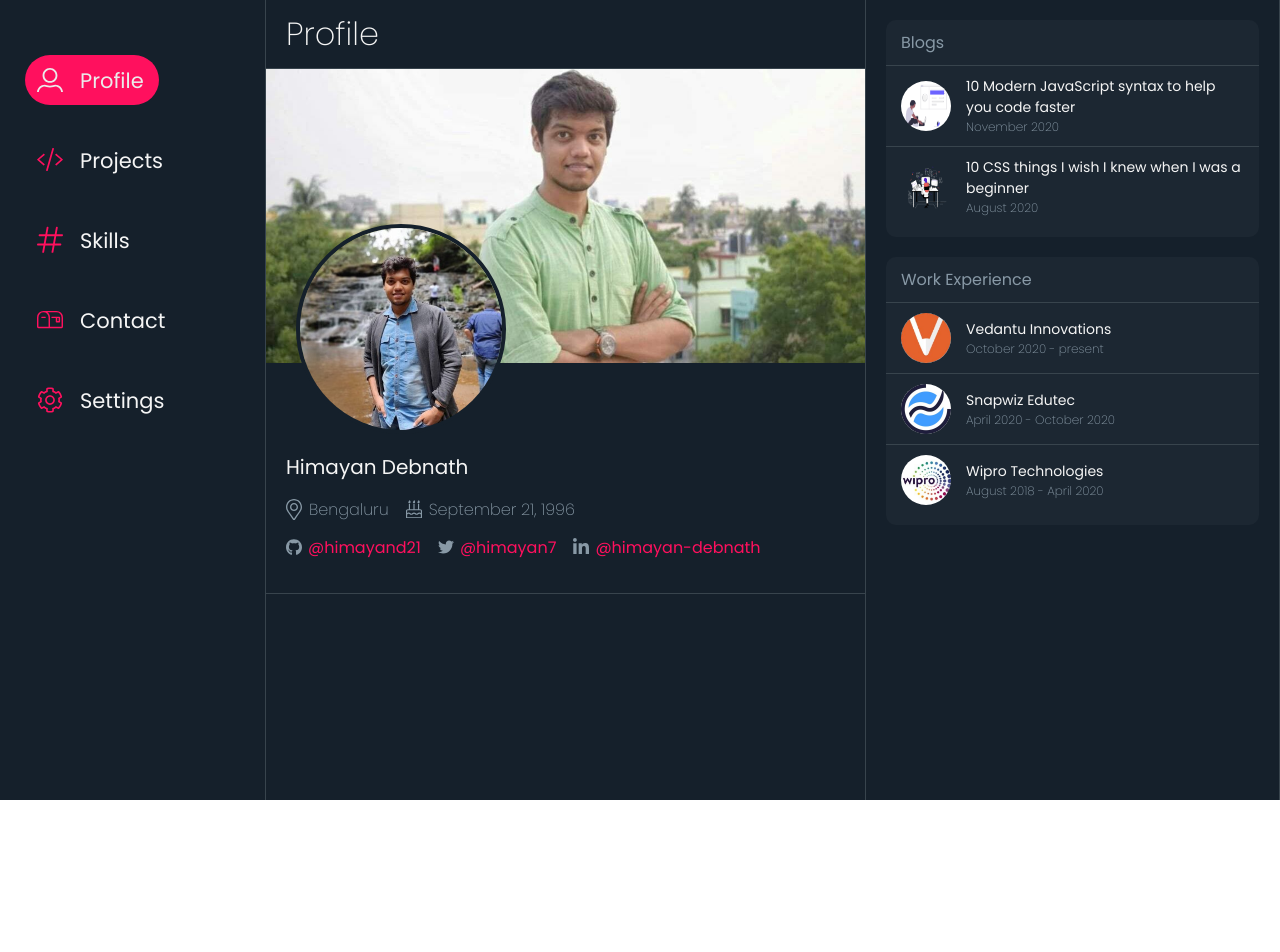
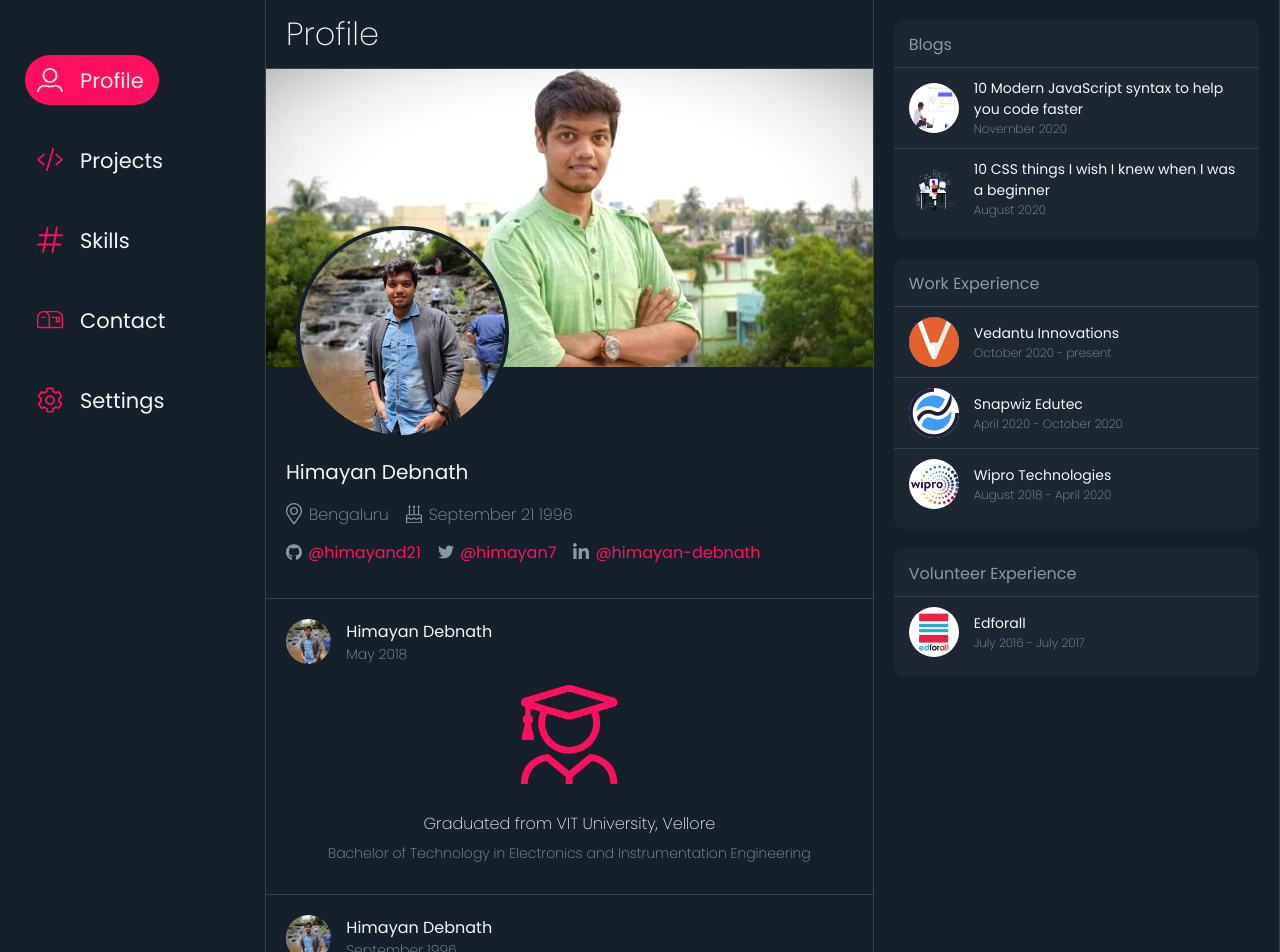
Before and after one commit to himayand21/portfolio-v2, a React app: page / in a window 1280 px wide. Shown: the top 952 px of the page. Before the commit the page ends 800 px from the top, so only its background shows below. Built offline with nearby package versions, Linux system fonts and the light colour scheme.

Commit message:
feat(ui): add feed items

```diff
--- a/src/App.tsx
+++ b/src/App.tsx
@@ -16,6 +16,7 @@ import {
   MenuItem,
   MenuLogo,
   MenuName,
+  GlobalStyle,
 } from './styles';
 import header from './metadata/header';
 import {
@@ -46,6 +47,7 @@ const App = (): ReactElement => {
         color: COLOR_MAP[color],
       }}
     >
+      <GlobalStyle />
       <Screen>
         <Left>
           <MenuItems>
--- a/src/containers/profile/asideStyles.tsx
+++ b/src/containers/profile/asideStyles.tsx
@@ -11,7 +11,7 @@ export const Aside = styled.aside`
     min-height: 100vh;
     position: sticky;
     top: 0;
-    min-width: 300px;
+    min-width: 250px;
     @media only screen and (max-width: ${TABLET}px) {
         display: none;
     }
@@ -30,7 +30,7 @@ export const AsideBlock = styled.section`
 export const AsideBlockTitle = styled(TypographyBody)`
     display: block;
     width: 100%;
-    padding: 10px 15px;
+    padding: 12px 15px 10px;
     font-weight: 400;
     color: ${({ theme }) => theme.text2};
 `;
--- a/src/containers/profile/feedStyles.tsx
+++ b/src/containers/profile/feedStyles.tsx
@@ -17,7 +17,7 @@ export const FeedWrapper = styled.section`
 
 export const Feed = styled.div`
     max-width: 600px;
-    min-width: 50%;
+    min-width: 60%;
     min-height: 100vh;
     border-right: 1px solid ${({ theme }) => theme.border};
     @media only screen and (max-width: ${TABLET}px) {
--- a/src/containers/profile/index.tsx
+++ b/src/containers/profile/index.tsx
@@ -31,8 +31,22 @@ import {
   AsideItemSubtitle,
 } from './asideStyles';
 
+import {
+  TimelineItem,
+  Sender,
+  SenderImage,
+  SenderName,
+  SenderDetails,
+  SenderDate,
+  TimelineInfo,
+  TimelineInfoTitle,
+  TimelineInfoSubtitle,
+  TimelineIcon,
+} from './timelineStyles';
+
 import profileInfo, { profilerowType } from '../../metadata/profileInfo';
 import asideFeed, { asideFeedType, asiderowType } from '../../metadata/asideFeed';
+import timeline from '../../metadata/timeline';
 
 import Cover from '../../images/Cover.jpg';
 import Display from '../../images/Display.jpg';
@@ -71,6 +85,30 @@ const Profile = (): ReactElement => (
           ))}
         </ProfileInfoWrapper>
       </ProfileInfoContainer>
+      {timeline.map(({
+        icon: Icon,
+        name,
+        date,
+        title,
+        subtitle,
+      }): ReactElement => (
+        <TimelineItem>
+          <Sender>
+            <SenderImage src={Display} alt="" />
+            <SenderDetails>
+              <SenderName>{name}</SenderName>
+              <SenderDate>{date}</SenderDate>
+            </SenderDetails>
+          </Sender>
+          <TimelineInfo>
+            <TimelineIcon>
+              <Icon />
+            </TimelineIcon>
+            <TimelineInfoTitle>{title}</TimelineInfoTitle>
+            <TimelineInfoSubtitle>{subtitle}</TimelineInfoSubtitle>
+          </TimelineInfo>
+        </TimelineItem>
+      ))}
     </Feed>
     <Aside>
       {asideFeed.map(({
--- /dev/null
+++ b/src/containers/profile/timelineStyles.tsx
@@ -0,0 +1,74 @@
+import styled from 'styled-components';
+import { TypographyBody, TypographyBodyReduced } from '../../styles';
+import { TABLET } from '../../constants';
+
+export const TimelineItem = styled.section`
+    width: 100%;
+    padding: 20px;
+    border-bottom: 1px solid ${({ theme }) => theme.border};
+    &:last-child {
+        border-bottom: none;
+    }
+    @media only screen and (max-width: ${TABLET}px) {
+        padding: 5%;
+    }
+`;
+
+export const Sender = styled.div`
+    width: 100%;
+    display: flex;
+    flex-direction: row;
+    align-items: center;
+`;
+
+export const SenderDetails = styled.div`
+    display: flex;
+    flex-direction: column;
+    align-self: stretch;
+    justify-content: space-around;
+`;
+
+export const SenderDate = styled(TypographyBodyReduced)`
+    color: ${({ theme }) => theme.text2};
+`;
+
+export const SenderImage = styled.img`
+    width: 8%;
+    height: 8%;
+    min-width: 45px;
+    min-height: 45px;
+    border-radius: 50%;
+    margin-right: 15px;
+`;
+
+export const SenderName = styled(TypographyBody)`
+    font-weight: 400;
+    color: ${({ theme }) => theme.text};
+`;
+
+export const TimelineInfo = styled.div`
+    display: flex;
+    flex-direction: column;
+    justify-content: center;
+    align-items: center;
+    margin-top: 20px;
+    width: 100%;
+    text-align: center;
+`;
+
+export const TimelineIcon = styled.div`
+    width: 17%;
+    height: 17%;
+    color: ${({ theme }) => theme.color};
+`;
+
+export const TimelineInfoTitle = styled(TypographyBody)`
+    color: ${({ theme }) => theme.text};
+    margin-top: 20px;
+    margin-bottom: 7px;
+`;
+
+export const TimelineInfoSubtitle = styled(TypographyBodyReduced)`
+    color: ${({ theme }) => theme.text2};
+    margin-bottom: 10px;
+`;
--- /dev/null
+++ b/src/icons/BabyCarriage.tsx
@@ -0,0 +1,16 @@
+import { ReactElement } from 'react';
+import { Icon } from '../styles';
+
+const BabyCarriage = (): ReactElement => (
+  <Icon
+    aria-hidden="true"
+    focusable="false"
+    role="img"
+    xmlns="http://www.w3.org/2000/svg"
+    viewBox="0 0 512 512"
+  >
+    <path fill="currentColor" d="M504 96h-40c-26.5 0-48 21.5-48 48v48H280.8L174.3 24.5c-8-12.6-21.2-21.2-36.3-23.7-14.8-2.5-29.8 1.2-41.2 10.3C35.3 60.3 0 132 0 208v16c0 67.2 40.3 126.2 101.3 160.5-1.8-.1-3.5-.5-5.3-.5-35.3 0-64 28.7-64 64s28.7 64 64 64 64-28.7 64-64c0-18.1-7.6-34.3-19.6-46 25.9 8.9 54 14 83.6 14s57.8-5 83.6-14c-12 11.6-19.6 27.9-19.6 46 0 35.3 28.7 64 64 64s64-28.7 64-64-28.7-64-64-64c-1.8 0-3.5.4-5.3.5C407.7 350.2 448 291.2 448 224v-80c0-8.8 7.2-16 16-16h40c4.4 0 8-3.6 8-8v-16c0-4.4-3.6-8-8-8zM116.8 36.1c5.9-4.7 12.6-4.4 15.9-3.8 6.2 1 11.5 4.4 14.6 9.3L242.9 192H32.6c4.6-60.2 34.7-116.3 84.2-155.9zM96 480c-17.6 0-32-14.4-32-32s14.4-32 32-32 32 14.4 32 32-14.4 32-32 32zm256-64c17.6 0 32 14.4 32 32s-14.4 32-32 32-32-14.4-32-32 14.4-32 32-32zm-128-32c-105.9 0-192-71.8-192-160h384c0 88.2-86.1 160-192 160z" />
+  </Icon>
+);
+
+export default BabyCarriage;
--- /dev/null
+++ b/src/icons/Graduation.tsx
@@ -0,0 +1,16 @@
+import { ReactElement } from 'react';
+import { Icon } from '../styles';
+
+const Graduation = (): ReactElement => (
+  <Icon
+    aria-hidden="true"
+    focusable="false"
+    role="img"
+    xmlns="http://www.w3.org/2000/svg"
+    viewBox="0 0 448 462"
+  >
+    <path fill="currentColor" d="M319.4 320.6L224 400l-95.4-79.4C110.2 321.4 0 336.1 0 464c0 26.5 21.5 48 48 48h352c26.5 0 48-21.5 48-48 0-127.9-110.1-142.6-128.6-143.4zM208 480H48c-8.8 0-16-7.2-16-16 0-99.6 84.1-109.9 86.4-110.3l89.6 74.6V480zm208-16c0 8.8-7.2 16-16 16H240v-51.7l89.6-74.6c2.3.4 86.4 10.7 86.4 110.3zM13.2 100l6.8 2v37.6c-7 4.2-12 11.5-12 20.3 0 8.4 4.6 15.4 11.1 19.7L3.5 242c-1.7 6.9 2.1 14 7.6 14h41.8c5.5 0 9.3-7.1 7.6-14l-15.6-62.3C51.4 175.4 56 168.4 56 160c0-8.8-5-16.1-12-20.3v-30.5L90.7 123C84 139.4 80 157.2 80 176c0 79.5 64.5 144 144 144s144-64.5 144-144c0-18.8-4-36.6-10.7-53l77.5-23c17.6-5.2 17.6-34.8 0-40L240.9 2.5C235.3.8 229.7 0 224 0s-11.3.8-16.9 2.5L13.2 60c-17.6 5.2-17.6 34.8 0 40zM224 288c-61.8 0-112-50.2-112-112 0-15.7 3.7-30.3 9.6-43.8l85.5 25.4c14.8 4.4 27.2 2 33.8 0l85.5-25.4c5.9 13.5 9.6 28.2 9.6 43.8 0 61.8-50.2 112-112 112zm-7.8-254.9c.8-.2 7.3-2.4 15.6 0l158 46.9-158 46.9c-.8.2-7.3 2.4-15.6 0L58.2 80l158-46.9z" />
+  </Icon>
+);
+
+export default Graduation;
--- a/src/metadata/asideFeed.ts
+++ b/src/metadata/asideFeed.ts
@@ -3,6 +3,7 @@ import Blog2 from '../images/Blog2.png';
 import Org1 from '../images/Org1.png';
 import Org2 from '../images/Org2.jpg';
 import Org3 from '../images/Org3.png';
+import Vol1 from '../images/Vol1.jpg';
 
 const aiseFeed = [
   {
@@ -38,6 +39,15 @@ const aiseFeed = [
       image: Org1,
     }],
   },
+  {
+    type: 'Volunteer Experience',
+    items: [{
+      link: 'https://www.facebook.com/edforall.org',
+      title: 'Edforall',
+      subtitle: 'July 2016 - July 2017',
+      image: Vol1,
+    }],
+  },
 ];
 
 export type asiderowType = {
--- a/src/metadata/profileInfo.ts
+++ b/src/metadata/profileInfo.ts
@@ -14,7 +14,7 @@ const profileInfo = [
     },
     {
       icon: Birthday,
-      label: 'September 21, 1996',
+      label: 'September 21 1996',
     },
   ], [
     {
--- /dev/null
+++ b/src/metadata/timeline.ts
@@ -0,0 +1,20 @@
+import BabyCarriage from '../icons/BabyCarriage';
+import Graduation from '../icons/Graduation';
+
+const timeline = [{
+  icon: Graduation,
+  event: true,
+  name: 'Himayan Debnath',
+  date: 'May 2018',
+  title: 'Graduated from VIT University, Vellore',
+  subtitle: 'Bachelor of Technology in Electronics and Instrumentation Engineering',
+}, {
+  icon: BabyCarriage,
+  event: true,
+  name: 'Himayan Debnath',
+  date: 'September 1996',
+  title: 'Born on September 21, 1996',
+  subtitle: 'Kolkata, West Bengal',
+}];
+
+export default timeline;
--- a/src/styles/containers.tsx
+++ b/src/styles/containers.tsx
@@ -1,7 +1,17 @@
-import styled from 'styled-components';
+import styled, { createGlobalStyle } from 'styled-components';
 import {
-  TABLET, LAPTOP, MOBILE, DESKTOP,
+  TABLET, LAPTOP, MOBILE, DESKTOP, ThemeType,
 } from '../constants';
+
+type withThemeType = {
+  theme: ThemeType,
+};
+
+export const GlobalStyle = createGlobalStyle`
+  body {
+    background-color: ${({ theme }: withThemeType) => theme.background};
+  }
+`;
 
 export const Screen = styled.div`
   width: 100%;
@@ -10,7 +20,6 @@ export const Screen = styled.div`
   padding-left: calc(50vw - 675px);
   background-color: ${({ theme }) => theme.background};
   color: ${({ theme }) => theme.text};
-  overflow: hidden;
   @media only screen and (max-width: ${DESKTOP}px) {
     padding-left: 15px;
   }
```
Also changed, not shown: src/images/Cover.jpg, src/images/Vol1.jpg (added).
